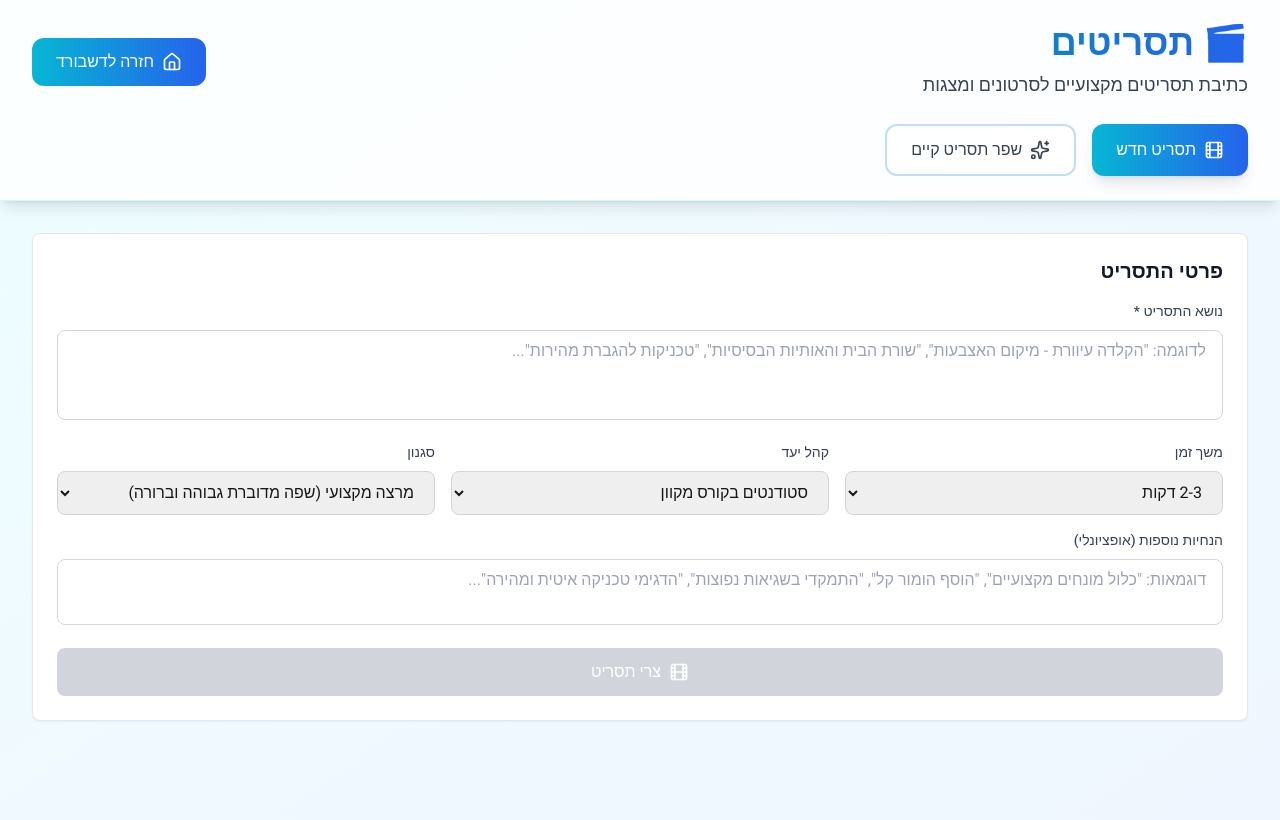
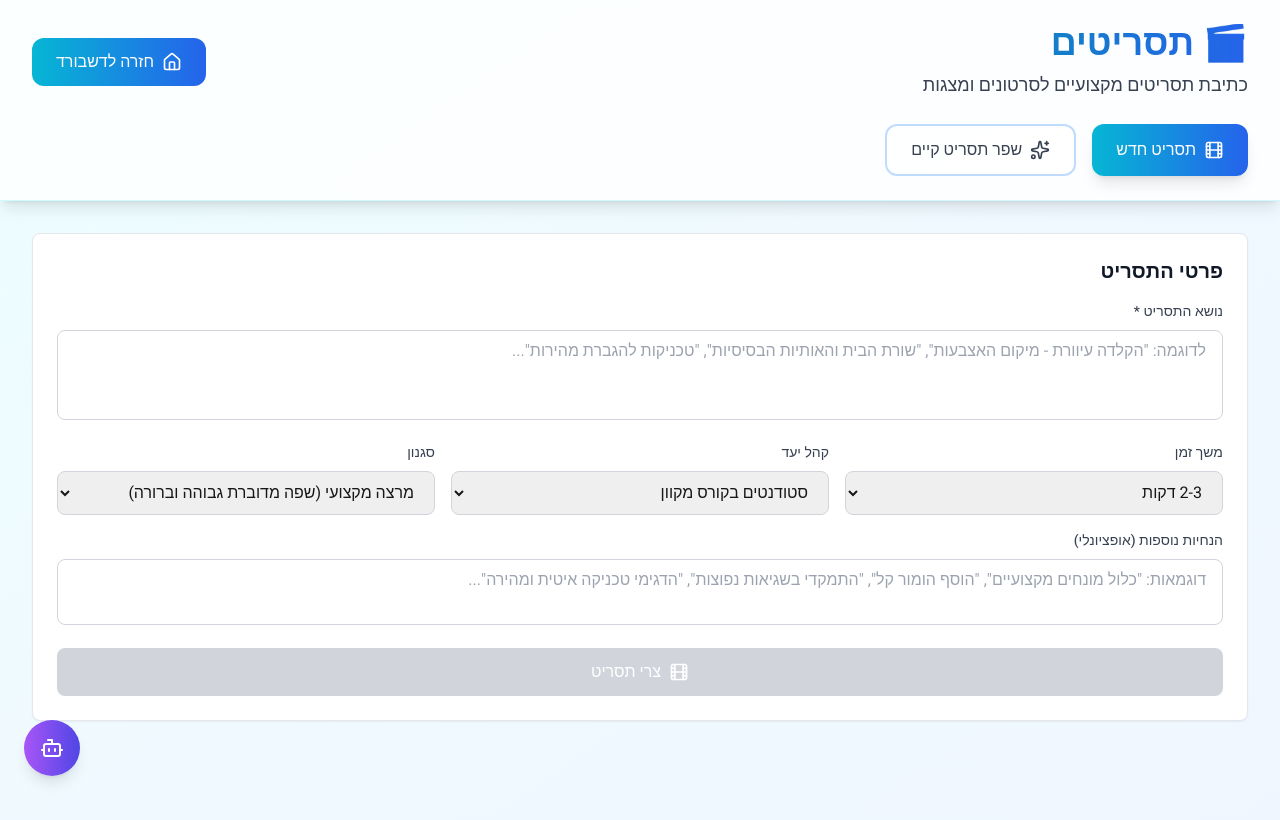
Before and after one commit to liatbenshai/ktiva-evrit, a Next.js app: page /dashboard/scripts in a window 1280 px wide. Shown: the top 820 px of the page. Built offline with nearby package versions, Linux system fonts and the light colour scheme.

Commit message:
Add AI chatbot to all content creation pages (scripts, emails, posts, stories)

```diff
--- a/components/emails/CreateEmail.tsx
+++ b/components/emails/CreateEmail.tsx
@@ -4,6 +4,7 @@ import { useState } from 'react';
 import { Send, Loader2 } from 'lucide-react';
 import ImprovementButtons from '@/components/shared/ImprovementButtons';
 import { SynonymButton } from '@/components/SynonymButton';
+import AIChatBot from '@/components/ai-correction/AIChatBot';
 
 export default function CreateEmail() {
   const [context, setContext] = useState('');
@@ -152,6 +153,13 @@ export default function CreateEmail() {
           </div>
         </>
       )}
+
+      {/* בוט AI לעזרה */}
+      <AIChatBot
+        text={result || ''}
+        context={result ? 'מייל' : 'יצירת מייל'}
+        userId="default-user"
+      />
     </div>
   );
 }
--- a/components/emails/ImproveEmail.tsx
+++ b/components/emails/ImproveEmail.tsx
@@ -2,6 +2,7 @@
 
 import { useState } from 'react';
 import ImprovementButtons from '@/components/shared/ImprovementButtons';
+import AIChatBot from '@/components/ai-correction/AIChatBot';
 
 export default function ImproveEmail() {
   const [email, setEmail] = useState('');
@@ -37,6 +38,13 @@ export default function ImproveEmail() {
           </p>
         </div>
       )}
+
+      {/* בוט AI לעזרה */}
+      <AIChatBot
+        text={email || ''}
+        context="שיפור מייל"
+        userId="default-user"
+      />
     </div>
   );
 }
--- a/components/emails/ReplyEmail.tsx
+++ b/components/emails/ReplyEmail.tsx
@@ -3,6 +3,7 @@
 import { useState } from 'react';
 import { Reply, Loader2 } from 'lucide-react';
 import ImprovementButtons from '@/components/shared/ImprovementButtons';
+import AIChatBot from '@/components/ai-correction/AIChatBot';
 
 export default function ReplyEmail() {
   const [receivedEmail, setReceivedEmail] = useState('');
@@ -144,6 +145,13 @@ export default function ReplyEmail() {
           </div>
         </>
       )}
+
+      {/* בוט AI לעזרה */}
+      <AIChatBot
+        text={result || ''}
+        context={result ? 'מענה למייל' : 'יצירת מענה למייל'}
+        userId="default-user"
+      />
     </div>
   );
 }
--- a/components/posts/CreatePost.tsx
+++ b/components/posts/CreatePost.tsx
@@ -3,6 +3,7 @@
 import { useState } from 'react';
 import { Send, Loader2, Facebook, Instagram, Linkedin, Twitter } from 'lucide-react';
 import ImprovementButtons from '@/components/shared/ImprovementButtons';
+import AIChatBot from '@/components/ai-correction/AIChatBot';
 
 type Platform = 'facebook' | 'instagram' | 'linkedin' | 'twitter';
 
@@ -208,6 +209,13 @@ export default function CreatePost() {
           </div>
         </>
       )}
+
+      {/* בוט AI לעזרה */}
+      <AIChatBot
+        text={result || ''}
+        context={result ? `פוסט ל-${platformInfo[platform].name}` : 'יצירת פוסט'}
+        userId="default-user"
+      />
     </div>
   );
 }
--- a/components/scripts/CreateScript.tsx
+++ b/components/scripts/CreateScript.tsx
@@ -229,13 +229,11 @@ export default function CreateScript() {
       )}
 
       {/* בוט AI לעזרה */}
-      {result && (
-        <AIChatBot
-          text={result}
-          context={`תסריט: ${topic}`}
-          userId="default-user"
-        />
-      )}
+      <AIChatBot
+        text={result || ''}
+        context={result ? `תסריט: ${topic}` : 'יצירת תסריט'}
+        userId="default-user"
+      />
     </div>
   );
 }
--- a/components/scripts/ImproveScript.tsx
+++ b/components/scripts/ImproveScript.tsx
@@ -3,6 +3,7 @@
 import { useState } from 'react';
 import { Sparkles, Loader2 } from 'lucide-react';
 import ImprovementButtons from '@/components/shared/ImprovementButtons';
+import AIChatBot from '@/components/ai-correction/AIChatBot';
 
 export default function ImproveScript() {
   const [originalScript, setOriginalScript] = useState('');
@@ -138,6 +139,13 @@ export default function ImproveScript() {
           </div>
         </>
       )}
+
+      {/* בוט AI לעזרה */}
+      <AIChatBot
+        text={result || originalScript || ''}
+        context={result ? 'שיפור תסריט' : 'יצירת תסריט'}
+        userId="default-user"
+      />
     </div>
   );
 }
--- a/components/stories/CreateStory.tsx
+++ b/components/stories/CreateStory.tsx
@@ -3,6 +3,7 @@
 import { useState } from 'react';
 import { BookOpen, Loader2 } from 'lucide-react';
 import ImprovementButtons from '@/components/shared/ImprovementButtons';
+import AIChatBot from '@/components/ai-correction/AIChatBot';
 
 export default function CreateStory() {
   const [genre, setGenre] = useState('');
@@ -230,6 +231,13 @@ export default function CreateStory() {
           </div>
         </>
       )}
+
+      {/* בוט AI לעזרה */}
+      <AIChatBot
+        text={result || ''}
+        context={result ? `סיפור: ${genre}` : 'יצירת סיפור'}
+        userId="default-user"
+      />
     </div>
   );
 }
```
